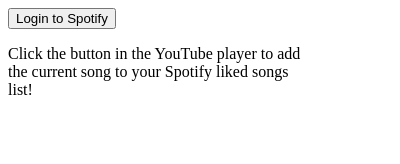
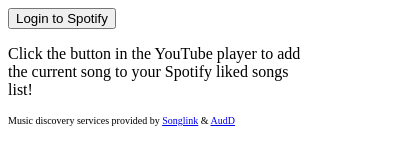
Before and after one commit to YouTube2Spotify/y2s, a browser extension: page frontend/html/popup.html in a window 400 px wide. Drawn offline with Linux system fonts and the light colour scheme.

Commit message:
display attributions to services used in extension popup

```diff
--- a/frontend/css/popup.css
+++ b/frontend/css/popup.css
@@ -3,3 +3,7 @@
 	width: 300px;
 	overflow: auto;
 }
+
+footer {
+	font-size: 10px;
+}
--- a/frontend/html/popup.html
+++ b/frontend/html/popup.html
@@ -16,4 +16,10 @@
   </div>
 </body>
 
+<footer>
+  <p>
+    Music discovery services provided by <a href="https://song.link/" target="_blank">Songlink</a> & <a href="https://audd.io/" target="_blank">AudD</a>
+  </p>
+</footer>
+
 </html>
```
